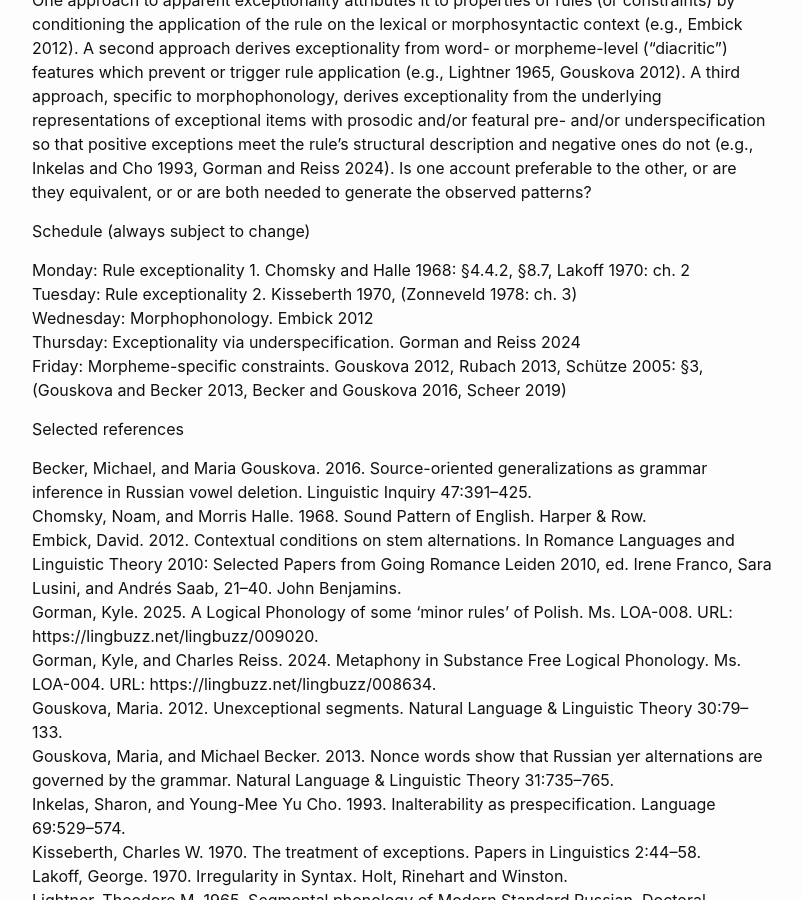
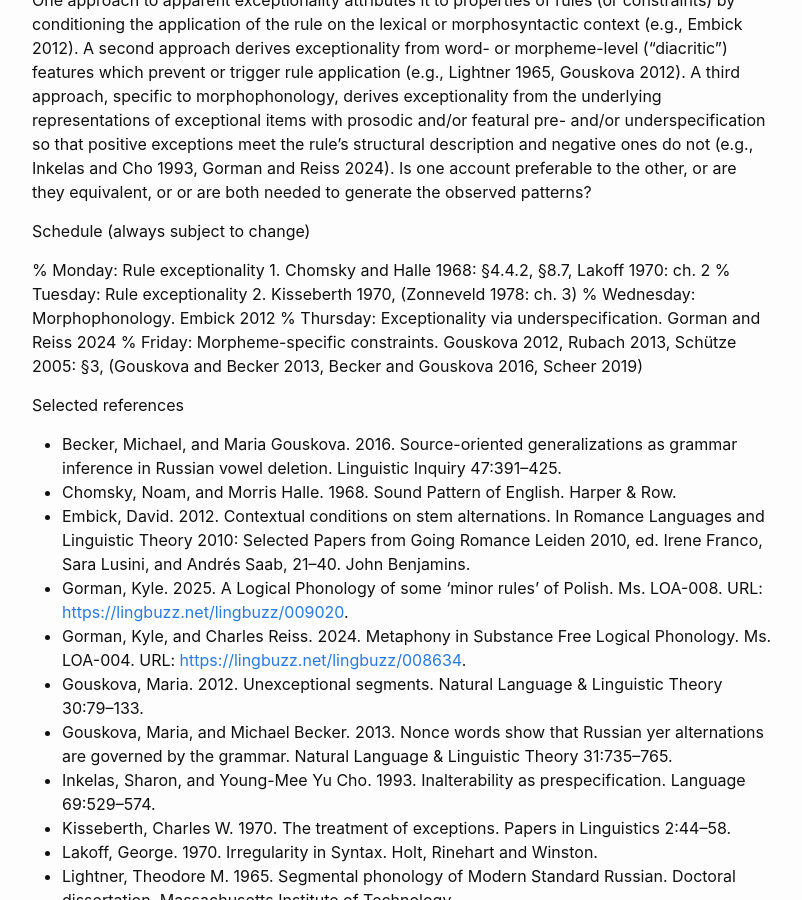
Before and after one commit to ovaschool/ovaschool.github.io, a Jekyll site: the page built from staticpages/oldprograms/zagreb2025-cs/gorman-exceptionality.md, in a window 1280 px wide and 900 px high, scrolled down 380 px. Shown: the whole window, without its empty margins (238-1040 px from the left). Built offline with Jekyll 4.4.1, drawn with Linux system fonts in a browser that asks for light colours; our own code applies the rules of GitHub Pages for plain Markdown files; some of the changed lines change nothing that is shown.

Commit message:
getting somewhere!

```diff
--- a/staticpages/oldprograms/zagreb2025-cs/gorman-exceptionality.md
+++ b/staticpages/oldprograms/zagreb2025-cs/gorman-exceptionality.md
@@ -12,26 +12,26 @@ One approach to apparent exceptionality attributes it to properties of rules (or
 
 Schedule (always subject to change)<br/>
 
-Monday: Rule exceptionality 1. Chomsky and Halle 1968: §4.4.2, §8.7, Lakoff 1970: ch. 2<br/>
-Tuesday: Rule exceptionality 2. Kisseberth 1970, (Zonneveld 1978: ch. 3)<br/>
-Wednesday: Morphophonology. Embick 2012<br/>
-Thursday: Exceptionality via underspecification. Gorman and Reiss 2024<br/>
-Friday: Morpheme-specific constraints. Gouskova 2012, Rubach 2013, Schütze 2005: §3, (Gouskova and Becker 2013, Becker and Gouskova 2016, Scheer 2019)<br/>
+% Monday: Rule exceptionality 1. Chomsky and Halle 1968: §4.4.2, §8.7, Lakoff 1970: ch. 2
+% Tuesday: Rule exceptionality 2. Kisseberth 1970, (Zonneveld 1978: ch. 3)
+% Wednesday: Morphophonology. Embick 2012
+% Thursday: Exceptionality via underspecification. Gorman and Reiss 2024
+% Friday: Morpheme-specific constraints. Gouskova 2012, Rubach 2013, Schütze 2005: §3, (Gouskova and Becker 2013, Becker and Gouskova 2016, Scheer 2019)
 
 Selected references<br/>
 
-Becker, Michael, and Maria Gouskova. 2016. Source-oriented generalizations as grammar inference in Russian vowel deletion. Linguistic Inquiry 47:391–425.<br/>
-Chomsky, Noam, and Morris Halle. 1968. Sound Pattern of English. Harper & Row.<br/>
-Embick, David. 2012. Contextual conditions on stem alternations. In Romance Languages and Linguistic Theory 2010: Selected Papers from Going Romance Leiden 2010, ed. Irene Franco, Sara Lusini, and Andrés Saab, 21–40. John Benjamins.<br/>
-Gorman, Kyle. 2025. A Logical Phonology of some ‘minor rules’ of Polish. Ms. LOA-008. URL: https://lingbuzz.net/lingbuzz/009020.<br/>
-Gorman, Kyle, and Charles Reiss. 2024. Metaphony in Substance Free Logical Phonology. Ms. LOA-004. URL: https://lingbuzz.net/lingbuzz/008634.<br/>
-Gouskova, Maria. 2012. Unexceptional segments. Natural Language & Linguistic Theory 30:79–133.<br/>
-Gouskova, Maria, and Michael Becker. 2013. Nonce words show that Russian yer alternations are governed by the grammar. Natural Language & Linguistic Theory 31:735–765.<br/>
-Inkelas, Sharon, and Young-Mee Yu Cho. 1993. Inalterability as prespecification. Language 69:529–574.<br/>
-Kisseberth, Charles W. 1970. The treatment of exceptions. Papers in Linguistics 2:44–58.<br/>
-Lakoff, George. 1970. Irregularity in Syntax. Holt, Rinehart and Winston.<br/>
-Lightner, Theodore M. 1965. Segmental phonology of Modern Standard Russian. Doctoral dissertation, Massachusetts Institute of Technology.<br/>
-Rubach, Jerzy. 2013. Exceptional segments in Polish. Natural Language & Linguistic Theory 31:1139–1162.<br/>
-Scheer, Tobias. 2019. On the difference between the lexicon and computation (regarding Slavic yers). Linguistic Inquiry 50:197–218.<br/>
-Schütze, Carson. 2005. Thinking about what we are asking speakers to do. In Linguistic Evidence: Empirical, Theoretical, and Computational Perspectives, ed. Stephan Kepser and Marga Reis, 457–485. Mouton de Gruyter.<br/>
-Zonneveld, Wim. 1978. A Formal Theory of Exceptions in Generative Phonology. Peter de Ridder.
+* Becker, Michael, and Maria Gouskova. 2016. Source-oriented generalizations as grammar inference in Russian vowel deletion. Linguistic Inquiry 47:391–425.
+* Chomsky, Noam, and Morris Halle. 1968. Sound Pattern of English. Harper & Row.
+* Embick, David. 2012. Contextual conditions on stem alternations. In Romance Languages and Linguistic Theory 2010: Selected Papers from Going Romance Leiden 2010, ed. Irene Franco, Sara Lusini, and Andrés Saab, 21–40. John Benjamins.
+* Gorman, Kyle. 2025. A Logical Phonology of some ‘minor rules’ of Polish. Ms. LOA-008. URL: [https://lingbuzz.net/lingbuzz/009020](https://lingbuzz.net/lingbuzz/009020).
+* Gorman, Kyle, and Charles Reiss. 2024. Metaphony in Substance Free Logical Phonology. Ms. LOA-004. URL: [https://lingbuzz.net/lingbuzz/008634](https://lingbuzz.net/lingbuzz/008634).
+* Gouskova, Maria. 2012. Unexceptional segments. Natural Language & Linguistic Theory 30:79–133.
+* Gouskova, Maria, and Michael Becker. 2013. Nonce words show that Russian yer alternations are governed by the grammar. Natural Language & Linguistic Theory 31:735–765.
+* Inkelas, Sharon, and Young-Mee Yu Cho. 1993. Inalterability as prespecification. Language 69:529–574.
+* Kisseberth, Charles W. 1970. The treatment of exceptions. Papers in Linguistics 2:44–58.
+* Lakoff, George. 1970. Irregularity in Syntax. Holt, Rinehart and Winston.
+* Lightner, Theodore M. 1965. Segmental phonology of Modern Standard Russian. Doctoral dissertation, Massachusetts Institute of Technology.
+* Rubach, Jerzy. 2013. Exceptional segments in Polish. Natural Language & Linguistic Theory 31:1139–1162.
+* Scheer, Tobias. 2019. On the difference between the lexicon and computation (regarding Slavic yers). Linguistic Inquiry 50:197–218.
+* Schütze, Carson. 2005. Thinking about what we are asking speakers to do. In Linguistic Evidence: Empirical, Theoretical, and Computational Perspectives, ed. Stephan Kepser and Marga Reis, 457–485. Mouton de Gruyter.
+* Zonneveld, Wim. 1978. A Formal Theory of Exceptions in Generative Phonology. Peter de Ridder.
```
